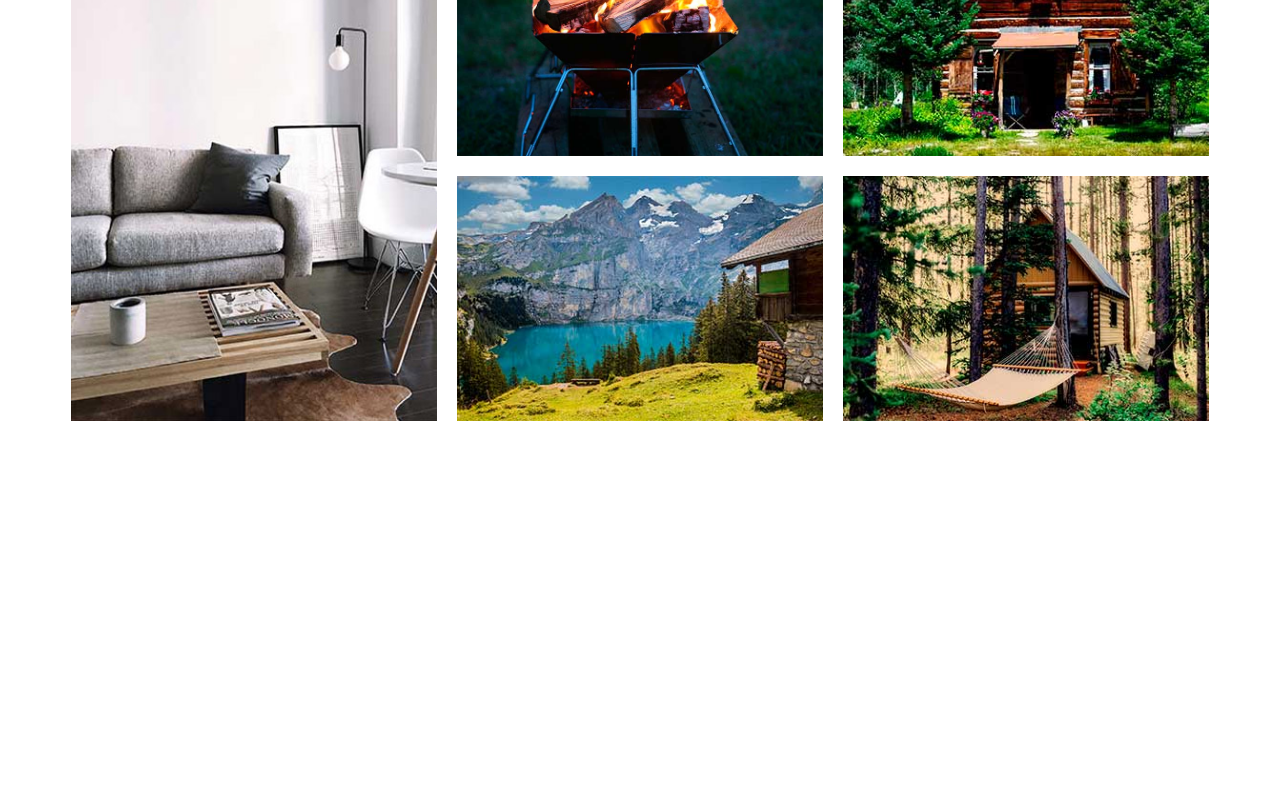
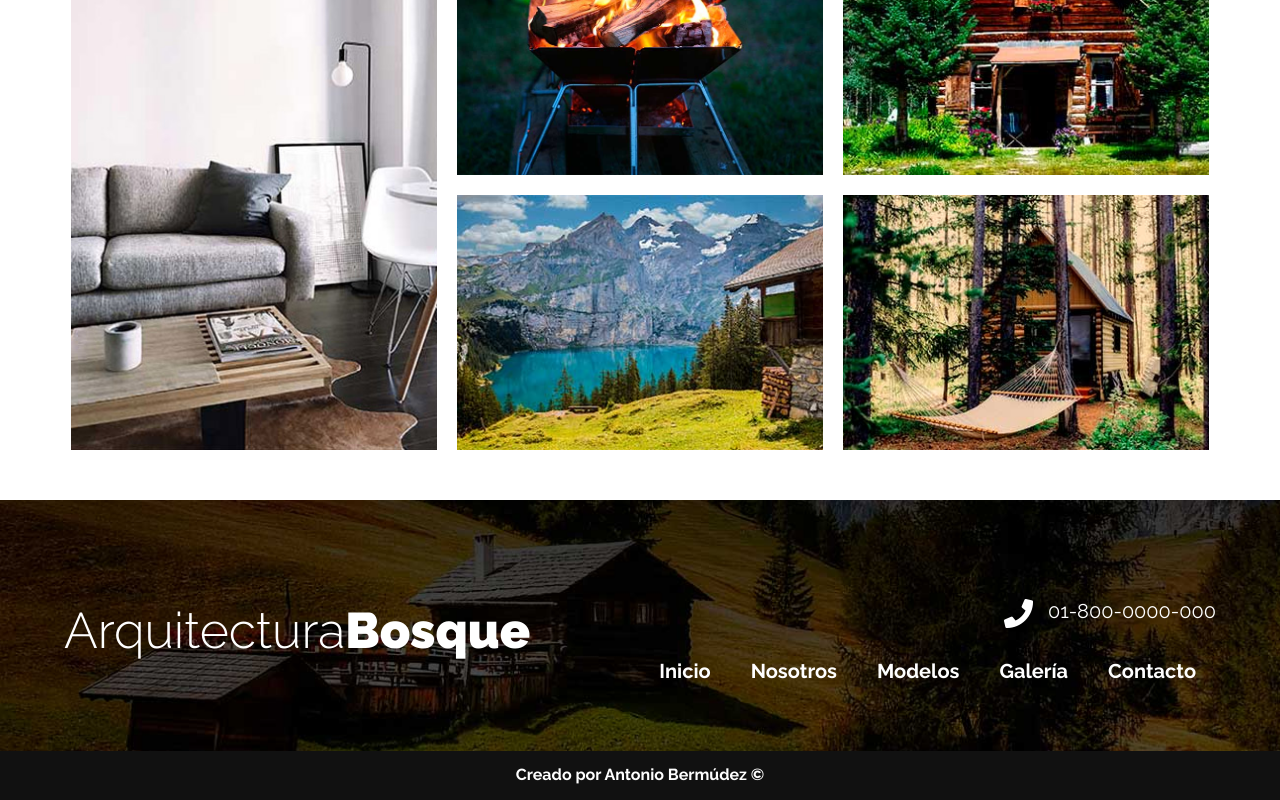
Before and after one commit to AnthonyBK9/arquitectura-app, a React (Vite) app: page / in a window 1280 px wide. Shown: the part 3708-4508 px from the top of the page. Before the commit the page ends 4137 px from the top, so only its background shows below. Built offline with nearby package versions, Linux system fonts and the light colour scheme.

Commit message:
Creación del footer

```diff
--- a/src/App.jsx
+++ b/src/App.jsx
@@ -1,6 +1,7 @@
 import { useState } from 'react'
 import './App.css'
 import AboutMe from './components/aboutMe/AboutMe'
+import Footer from './components/footer/Footer'
 import Gallery from './components/gallery/Gallery'
 import Header from './components/header/Header'
 import Model from './components/model/Model'
@@ -13,6 +14,7 @@ function App() {
       <AboutMe />
       <Model />
       <Gallery />
+      <Footer />
     </div>
   )
 }
--- /dev/null
+++ b/src/components/footer/Footer.jsx
@@ -0,0 +1,31 @@
+import React from 'react'
+import './style/footer.css'
+
+const Footer = () => {
+  return (
+    <footer className="footer mt-5">
+        <div className="container ">
+            <div className="bar">
+                <div className="logo">
+                    <h1 className="name-site">
+                        Arquitectura<span>Bosque</span>
+                    </h1>
+                </div>
+                <div className="contact footer-movil">
+                    <a className="phone" href="tel:01-800-0000-000">01-800-0000-000</a>
+                    <nav className="nav">
+                        <a className="link" href="#">Inicio</a>
+                        <a className="link" href="#">Nosotros</a>
+                        <a className="link" href="#">Modelos</a>
+                        <a className="link" href="#">Galería</a>
+                        <a className="link" href="#">Contacto</a>
+                    </nav>
+                </div>
+            </div>
+        </div>
+        <p className="copyright">Creado por Antonio Bermúdez &copy;</p>
+    </footer>
+  )
+}
+
+export default Footer
--- /dev/null
+++ b/src/components/footer/style/footer.css
@@ -0,0 +1,33 @@
+.footer {
+    height: 30rem;
+    background-image: url(../../../assets/img/footer_bg.jpg);
+    background-repeat: no-repeat;
+    background-position: center center;
+    background-size: cover;
+    display: flex;
+    flex-direction: column;
+    justify-content: flex-end;
+    color: var(--white);
+    margin: -8px;
+    margin-top: 2rem;
+    overflow: hidden;
+}
+.footer-movil {
+    display: none;
+}
+@media screen and (min-width: 768px) {
+    .footer-movil {
+        display: block;
+    }
+}
+.footer a {
+    color: var(--white);
+    font-size: 2rem;
+}
+.copyright {
+    background-color: var(--black);
+    text-align: center;
+    margin: 5rem 0 0 0;
+    padding: 1rem 0;
+    font-weight: 700;
+}
--- a/src/index.css
+++ b/src/index.css
@@ -35,8 +35,11 @@ h3 {
     font-size: 5rem;
 }
 img {
-  max-width: 100%;
-  display: block;
+  /* max-width: 100%; */
+  width: 100%;
+  /* display: block; */
+  margin: 0;
+  padding: 0;
 }
 a {
   text-decoration: none;
```
